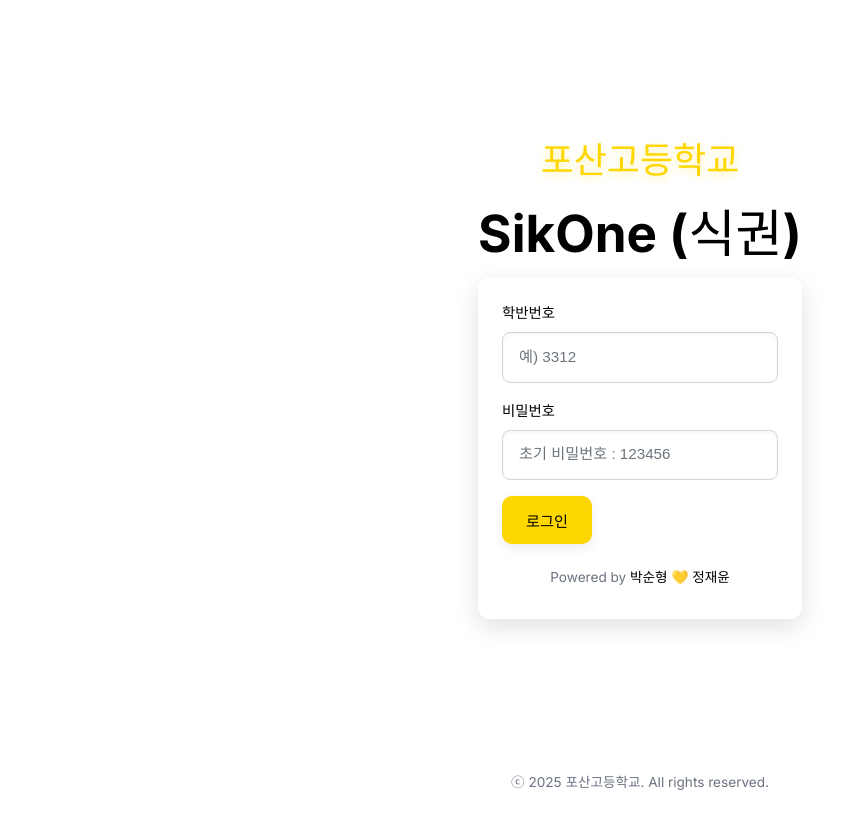
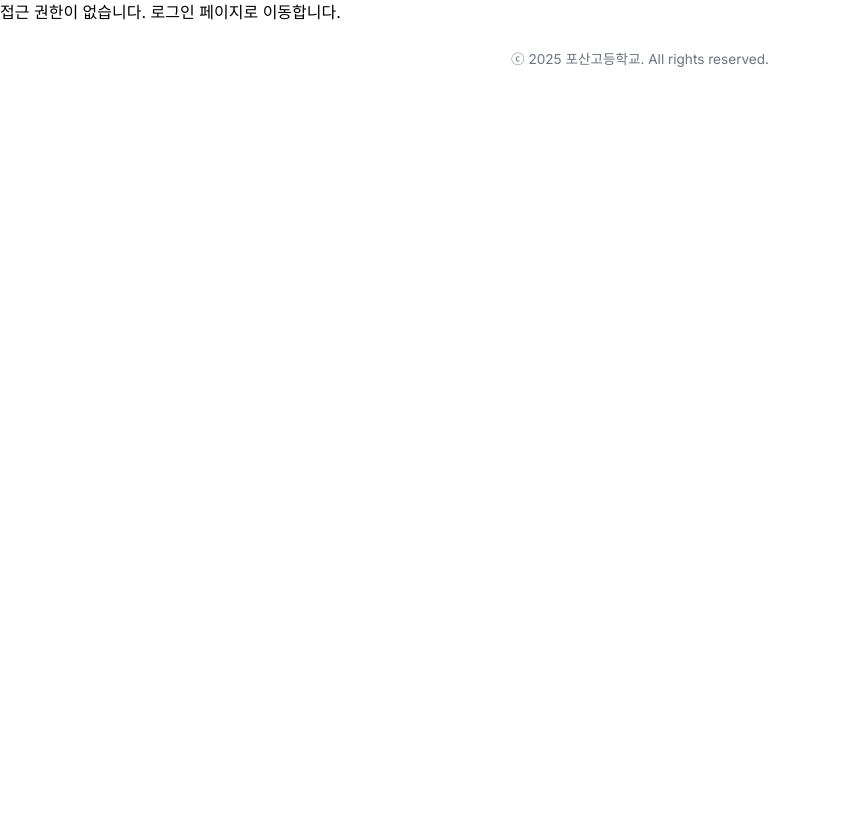
Before and after one commit to tnsbro/posandinner, a React (Vite) app: page /sundictionary in a window 1280 px wide. Shown: the top 828 px of the page, without its empty margins (0-867 px from the left). After the commit the page ends 800 px from the top, so only its background shows below. Built offline with nearby package versions, Linux system fonts and the light colour scheme.

Commit message:
Update App.jsx

```diff
--- a/src/App.jsx
+++ b/src/App.jsx
@@ -9,7 +9,7 @@ import AdminPage from './pages/AdminPage';
 import ChangePasswordPage from './pages/ChangePasswordPage';
 import Pixar from './pages/ScanerPicture';
 import PhraseCreater from './pages/phraseCreater';
-import Sundictionary from './pages/Sundictionary'; // 추가된 페이지
+import Sundictionary from './pages/Sundictionary';
 import './sch.css';
 
 const PrivateRoute = ({ element, allowedRoles }) => {
@@ -59,7 +59,9 @@ function App() {
   }
 
   // 특정 사용자 ID만 접근 허용
-  const isAllowedUser = loggedInUserData && ['3312', '3404'].includes(loggedInUserData.id?.toString());
+  const isAllowedUser = loggedInUserData?.id && ['3312', '3404'].includes(loggedInUserData.id.toString());
+
+  console.log('isAllowedUser:', isAllowedUser);
 
   return (
     <div className="App">
@@ -91,7 +93,13 @@ function App() {
         />
         <Route
           path="/sundictionary"
-          element={isAllowedUser ? <Sundictionary /> : <LoginPage />} // 새 라우트 추가
+          element={
+            isAllowedUser ? (
+              <Sundictionary />
+            ) : (
+              <div className="text-center p-4">접근 권한이 없습니다. 로그인 페이지로 이동합니다.</div>
+            )
+          }
         />
         <Route
           path="/"
```
